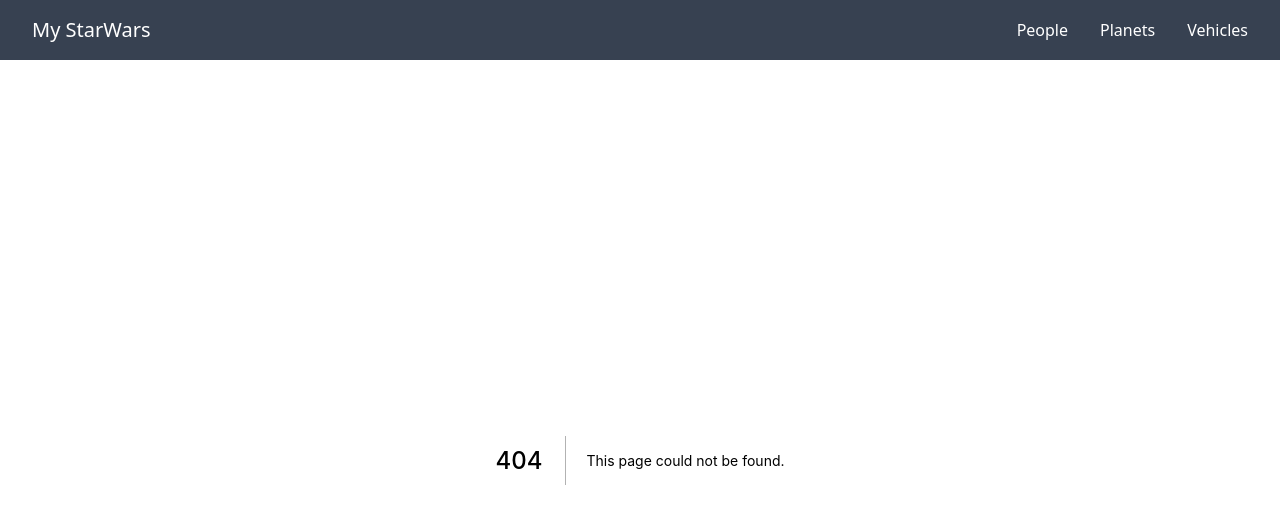
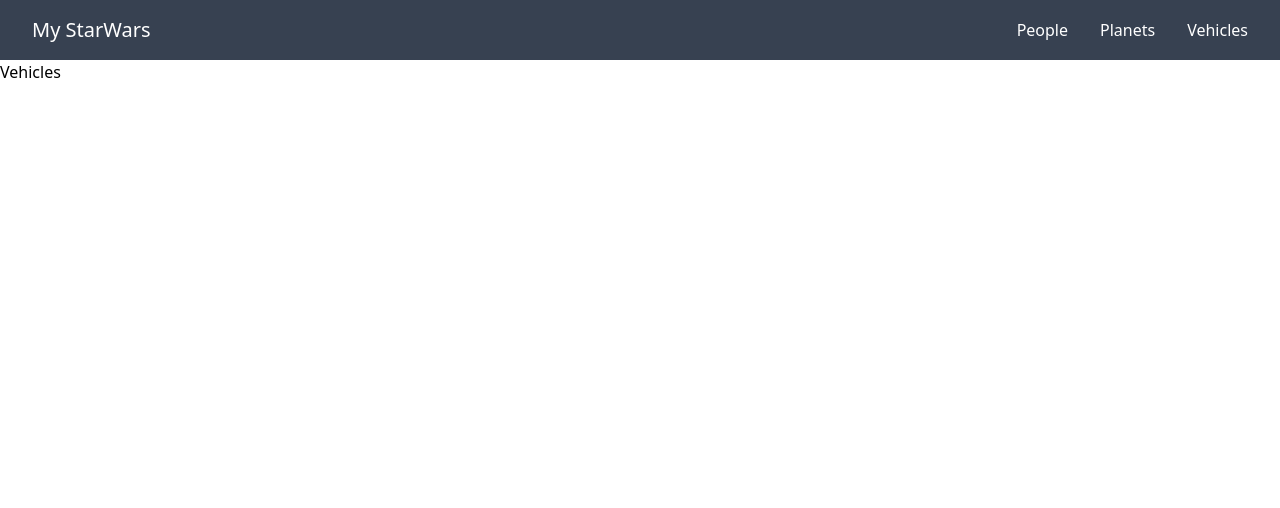
Before and after one commit to Tijanif/my-next-starwars, a Next.js app: page /vehicles in a window 1280 px wide. Before the commit this address had no page. Shown: the top 508 px of the page. Built offline with nearby package versions, Linux system fonts and the light colour scheme.

Commit message:
created pages for people, planets and vehicles

```diff
--- a/pages/index.js
+++ b/pages/index.js
@@ -1,5 +1,4 @@
 import Head from 'next/head';
-import Image from 'next/image';
 import styles from '../styles/Home.module.css';
 
 export default function Home() {
--- /dev/null
+++ b/pages/people/index.js
@@ -0,0 +1,5 @@
+const People = () => {
+  return <div>People</div>;
+};
+
+export default People;
--- /dev/null
+++ b/pages/planets/index.js
@@ -0,0 +1,5 @@
+const Planets = () => {
+  return <div>Planets</div>;
+};
+
+export default Planets;
--- /dev/null
+++ b/pages/vehicles/index.js
@@ -0,0 +1,5 @@
+const Vehicles = () => {
+  return <div>Vehicles</div>;
+};
+
+export default Vehicles;
```
